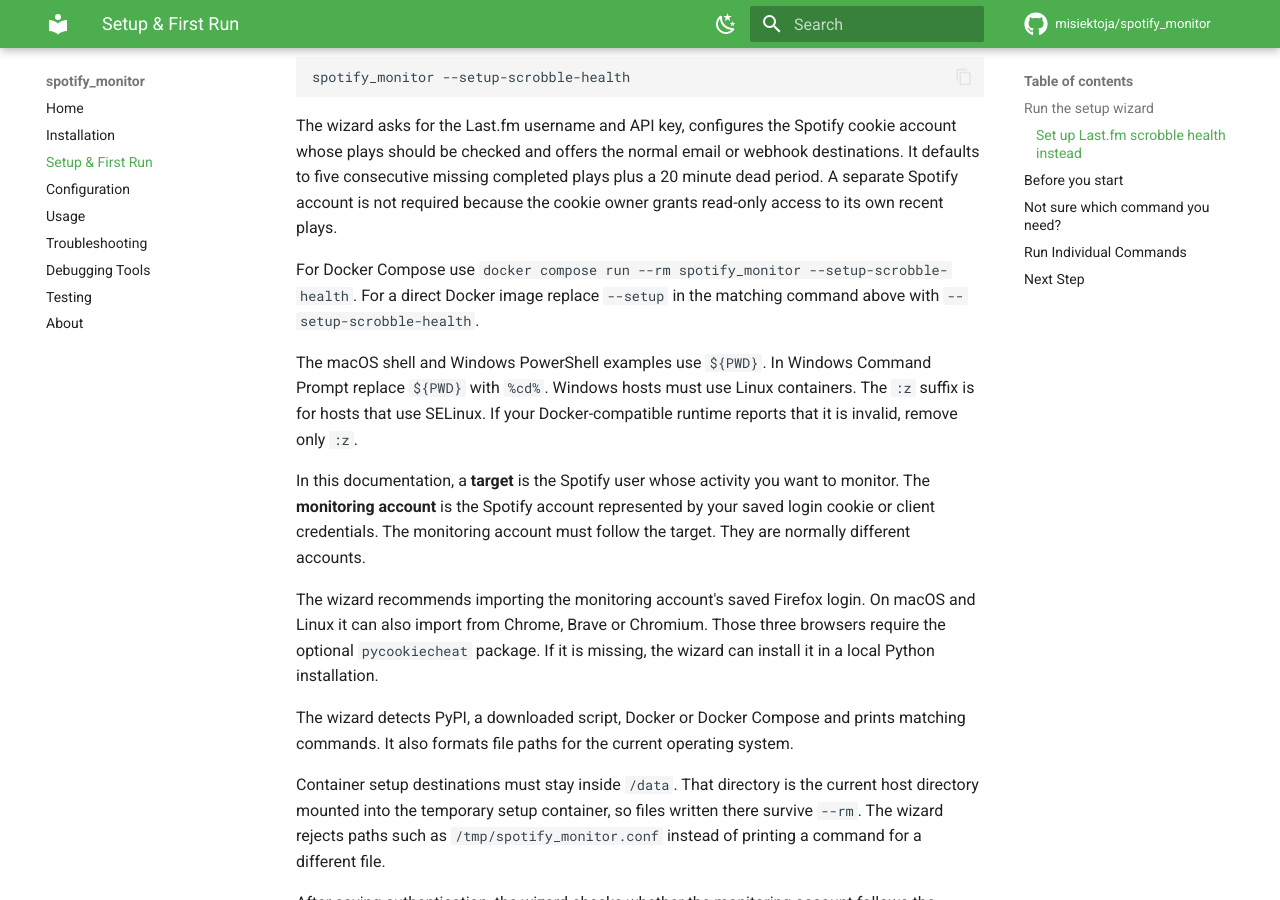
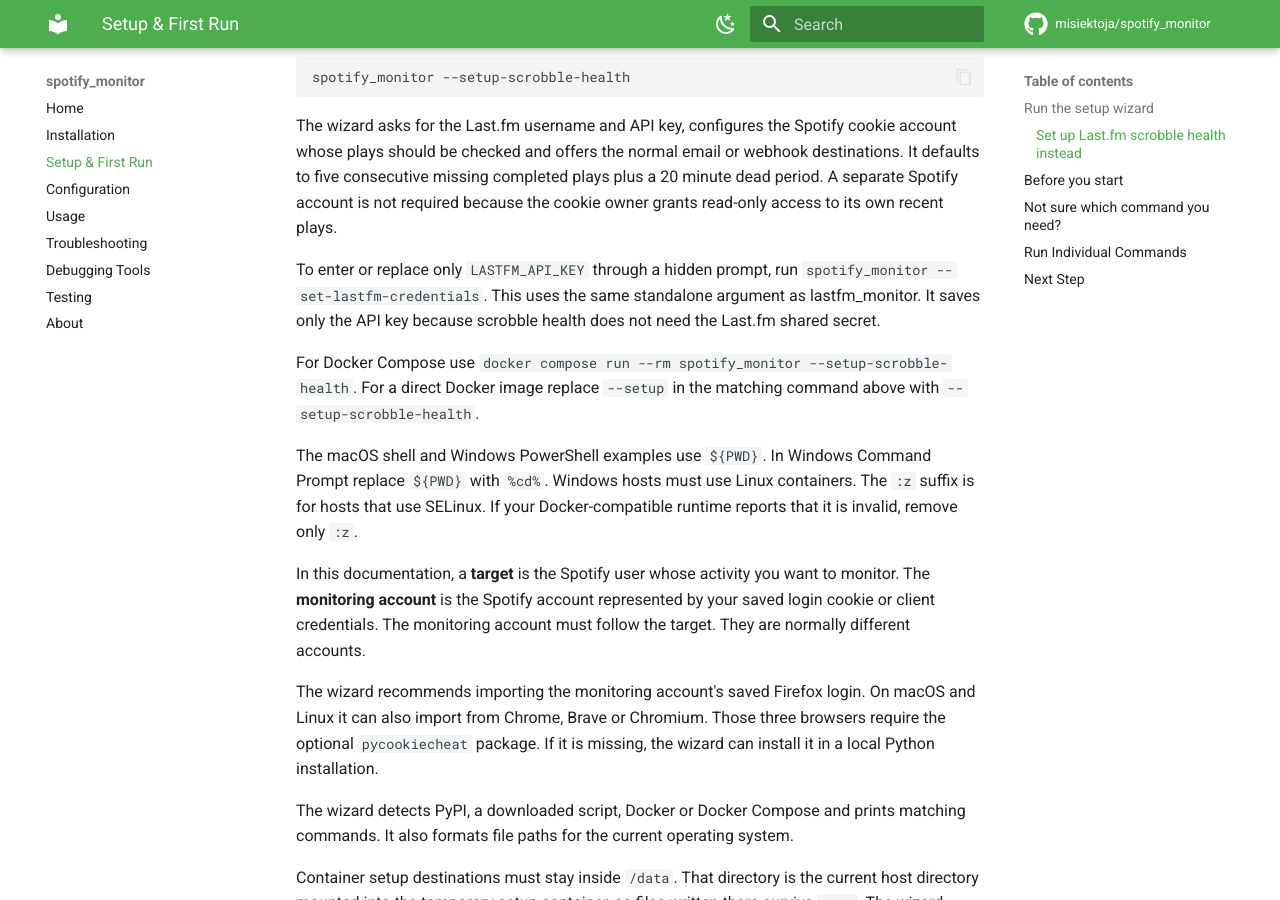
Before and after one commit to misiektoja/spotify_monitor, an MkDocs documentation site: the page built from docs/setup-and-first-run.md, in a window 1280 px wide and 900 px high, scrolled down 812 px. Built offline with MkDocs 1.6.1 and Material for MkDocs 9.7.7, drawn with Linux system fonts in a browser that asks for light colours; comment, search, counter and statistics services are not loaded.

Commit message:
docs(setup): add standalone Last.fm key entry

````diff
--- a/docs/setup-and-first-run.md
+++ b/docs/setup-and-first-run.md
@@ -69,6 +69,8 @@
 ```
 
 The wizard asks for the Last.fm username and API key, configures the Spotify cookie account whose plays should be checked and offers the normal email or webhook destinations. It defaults to five consecutive missing completed plays plus a 20 minute dead period. A separate Spotify account is not required because the cookie owner grants read-only access to its own recent plays.
+
+To enter or replace only `LASTFM_API_KEY` through a hidden prompt, run `spotify_monitor --set-lastfm-credentials`. This uses the same standalone argument as lastfm_monitor. It saves only the API key because scrobble health does not need the Last.fm shared secret.
 
 For Docker Compose use `docker compose run --rm spotify_monitor --setup-scrobble-health`. For a direct Docker image replace `--setup` in the matching command above with `--setup-scrobble-health`.
 
````
